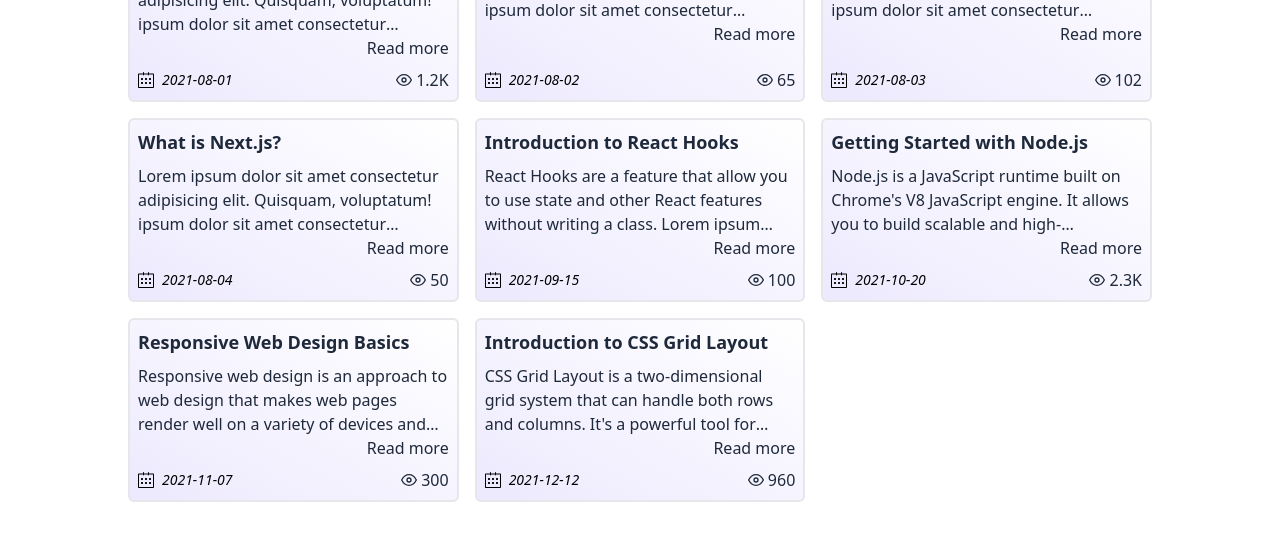
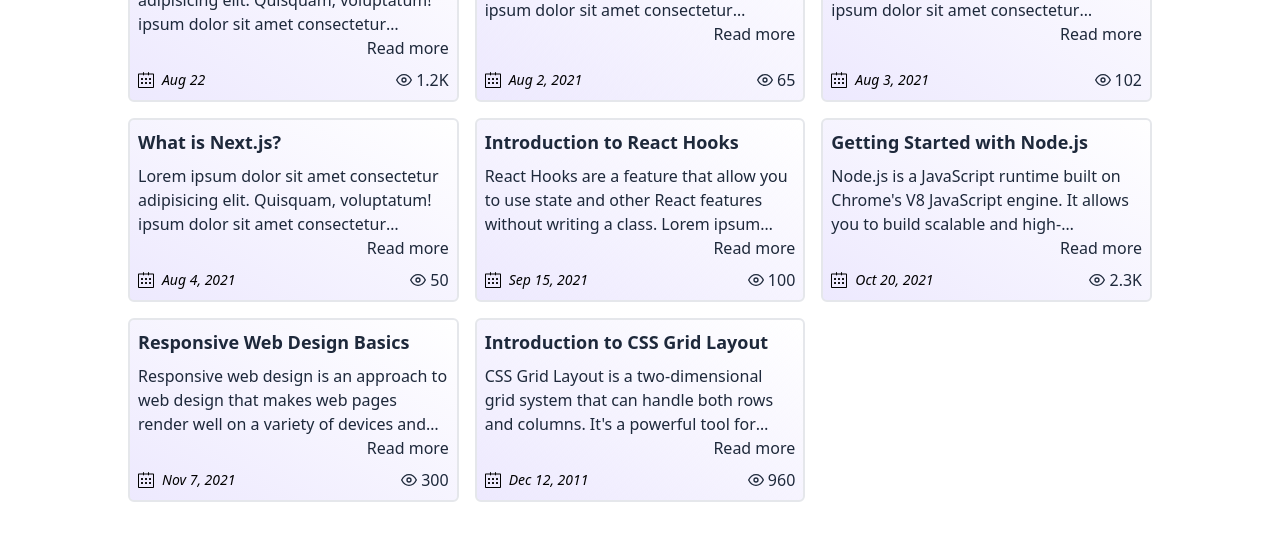
Before and after one commit to LakshanRukantha/typescript-practice, a Next.js app: page / in a window 1280 px wide. Shown: the part 194-734 px from the top of the page. Built offline with nearby package versions, Linux system fonts and the light colour scheme; no server answers.

Commit message:
fix: Minor UI/UX Improvements

```diff
--- a/package.json
+++ b/package.json
@@ -1,5 +1,5 @@
 {
-  "name": "typescript-practice",
+  "name": "lr-blog",
   "version": "0.1.0",
   "private": true,
   "scripts": {
@@ -15,6 +15,7 @@
     "@types/react-dom": "18.2.7",
     "autoprefixer": "10.4.16",
     "bcrypt": "^5.1.1",
+    "date-fns": "^2.30.0",
     "eslint": "8.49.0",
     "eslint-config-next": "13.5.2",
     "millify": "^6.1.0",
--- a/src/app/components/PostCard.tsx
+++ b/src/app/components/PostCard.tsx
@@ -2,6 +2,7 @@
 
 import Link from "next/link";
 import millify from "millify";
+import { format, isThisYear } from "date-fns";
 import { FiEye } from "react-icons/fi";
 import { SlCalender } from "react-icons/sl";
 
@@ -11,6 +12,12 @@
   date: string;
   views: number;
   id: string | number;
+};
+
+const formatDate = (date: string) => {
+  const isInCurrentYear = isThisYear(new Date(date)) as boolean;
+  const dateFormat = isInCurrentYear ? "MMM d" : "MMM d, yyyy";
+  return format(new Date(date), dateFormat) as string;
 };
 
 const PostCard = (props: PostCardProps) => {
@@ -34,7 +41,10 @@
       </div>
       <div className="flex justify-between items-center">
         <p className="flex items-center gap-2">
-          <SlCalender /> <span className="italic text-sm">{props.date}</span>
+          <SlCalender />{" "}
+          <span className="italic text-sm">
+            {formatDate(props.date as string)}
+          </span>
         </p>
         <p className="flex items-center gap-1 text-slate-800">
           <FiEye />
--- a/src/helpers/posts.ts
+++ b/src/helpers/posts.ts
@@ -3,7 +3,7 @@
     title: "How to setup Bun.js to your windows computer?",
     content:
       "Lorem ipsum dolor sit amet consectetur adipisicing elit. Quisquam, voluptatum! ipsum dolor sit amet consectetur adipisicing elit. Quisquam, voluptatum! ipsum dolor sit amet consectetur adipisicing elit. Quisquam, voluptatum!",
-    date: "2021-08-01",
+    date: "2023-08-22",
     views: 1243,
     id: 1,
   },
@@ -59,7 +59,7 @@
     title: "Introduction to CSS Grid Layout",
     content:
       "CSS Grid Layout is a two-dimensional grid system that can handle both rows and columns. It's a powerful tool for creating complex layouts with CSS. Lorem ipsum dolor sit amet consectetur adipisicing elit. Quisquam, voluptatum!",
-    date: "2021-12-12",
+    date: "2011-12-12",
     views: 960,
     id: 8,
   },
```
Also changed, not shown: 1 other file (tests, documents, lock files or other folders).
